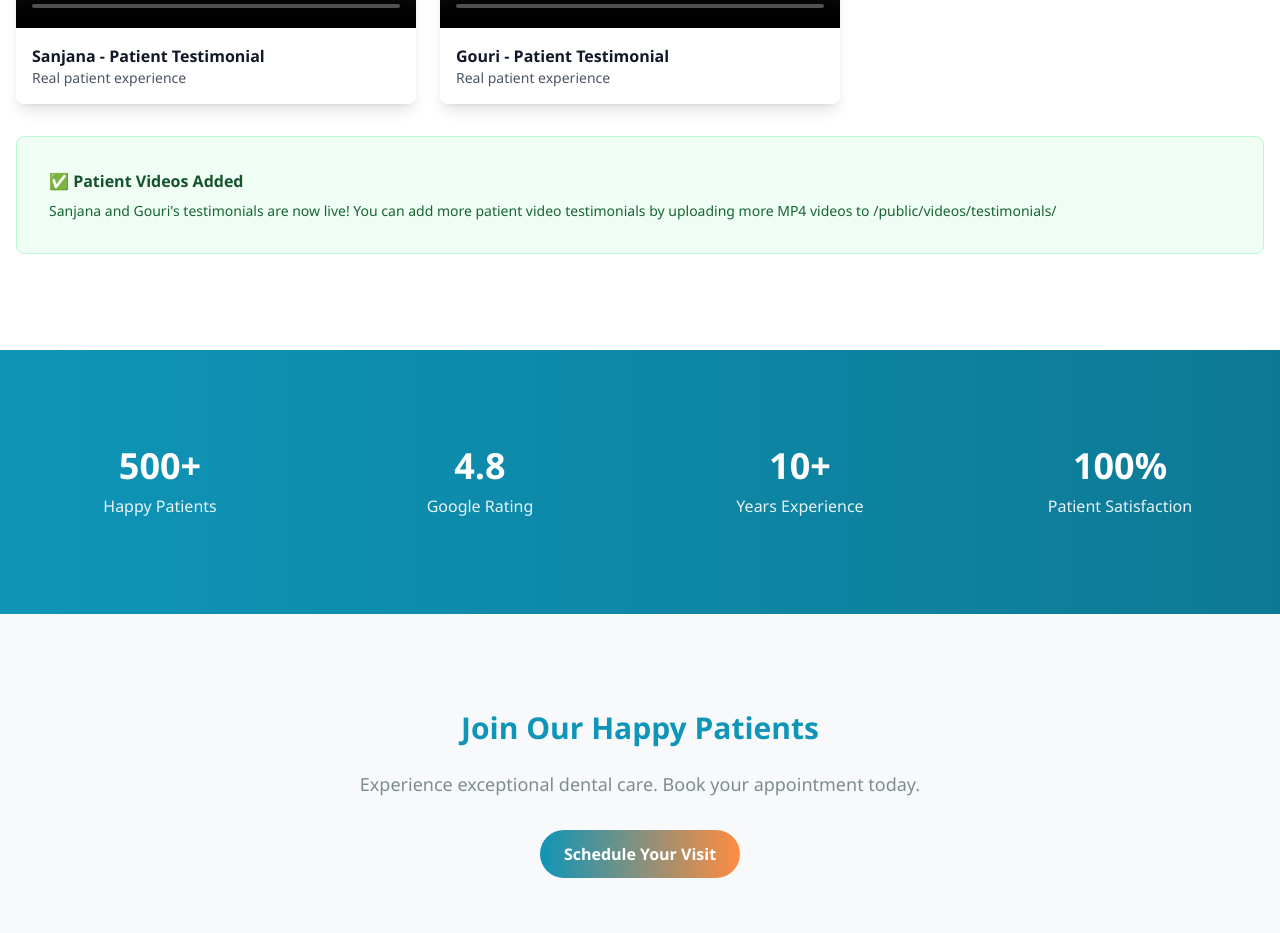
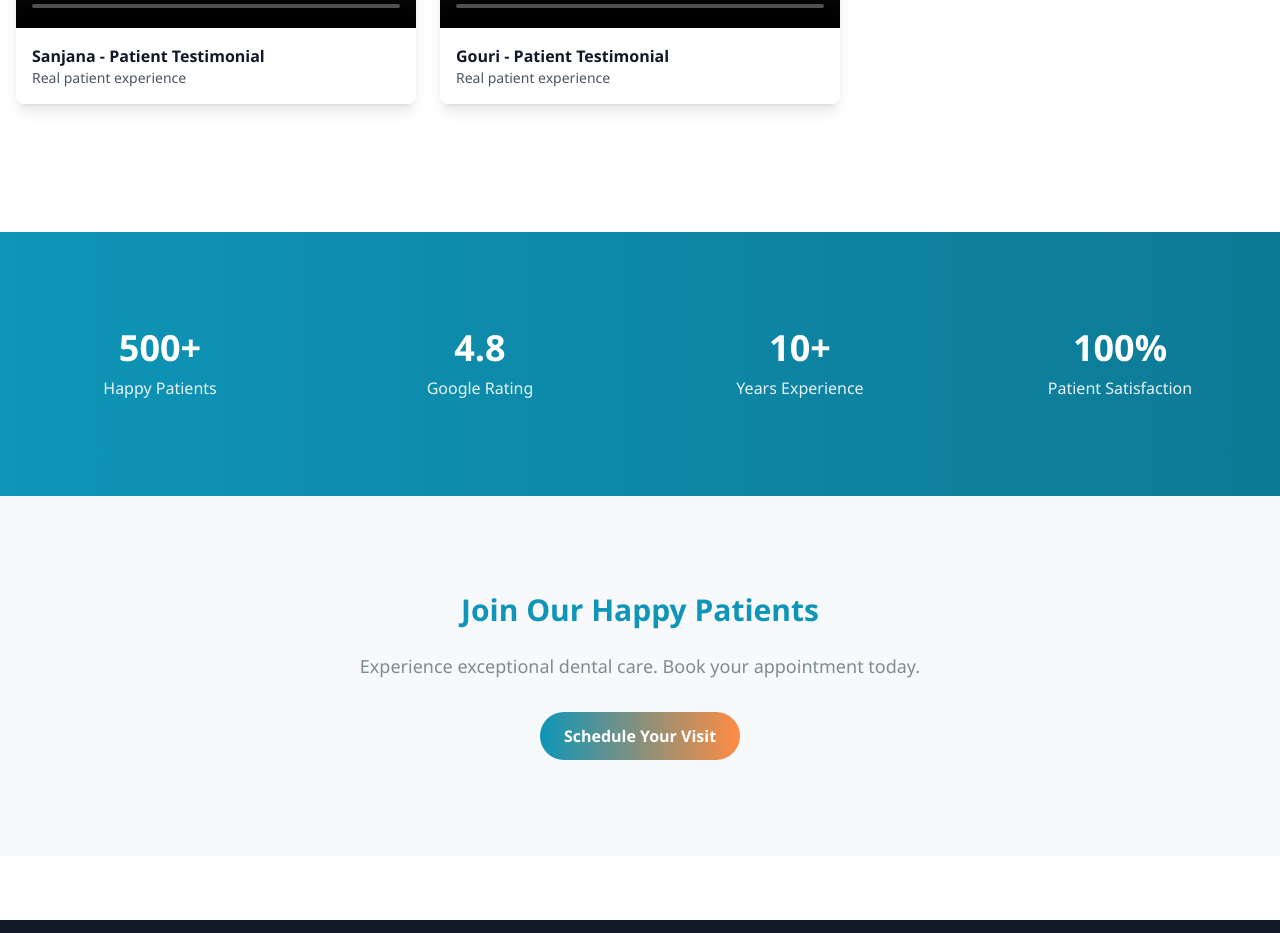
Before and after one commit to abhinavgiri10/crea-dental-clinic, a Next.js app: page /testimonials in a window 1280 px wide. Shown: the part 3360-4293 px from the top of the page. Built offline with nearby package versions, Linux system fonts and the light colour scheme; grey boxes are pictures that could not be loaded.

Commit message:
Remove patient videos added notification
Removed the section displaying patient video testimonials.

```diff
--- a/app/testimonials/page.js
+++ b/app/testimonials/page.js
@@ -244,12 +244,6 @@ export default function TestimonialsPage() {
             </div>
           </div>
 
-          <div className="bg-green-50 border border-green-200 rounded-lg p-8">
-            <h3 className="font-bold text-green-900 mb-2">✅ Patient Videos Added</h3>
-            <p className="text-green-800 text-sm">
-              Sanjana and Gouri's testimonials are now live! You can add more patient video testimonials by uploading more MP4 videos to /public/videos/testimonials/
-            </p>
-          </div>
         </div>
       </section>
       {/* Stats */}
```
